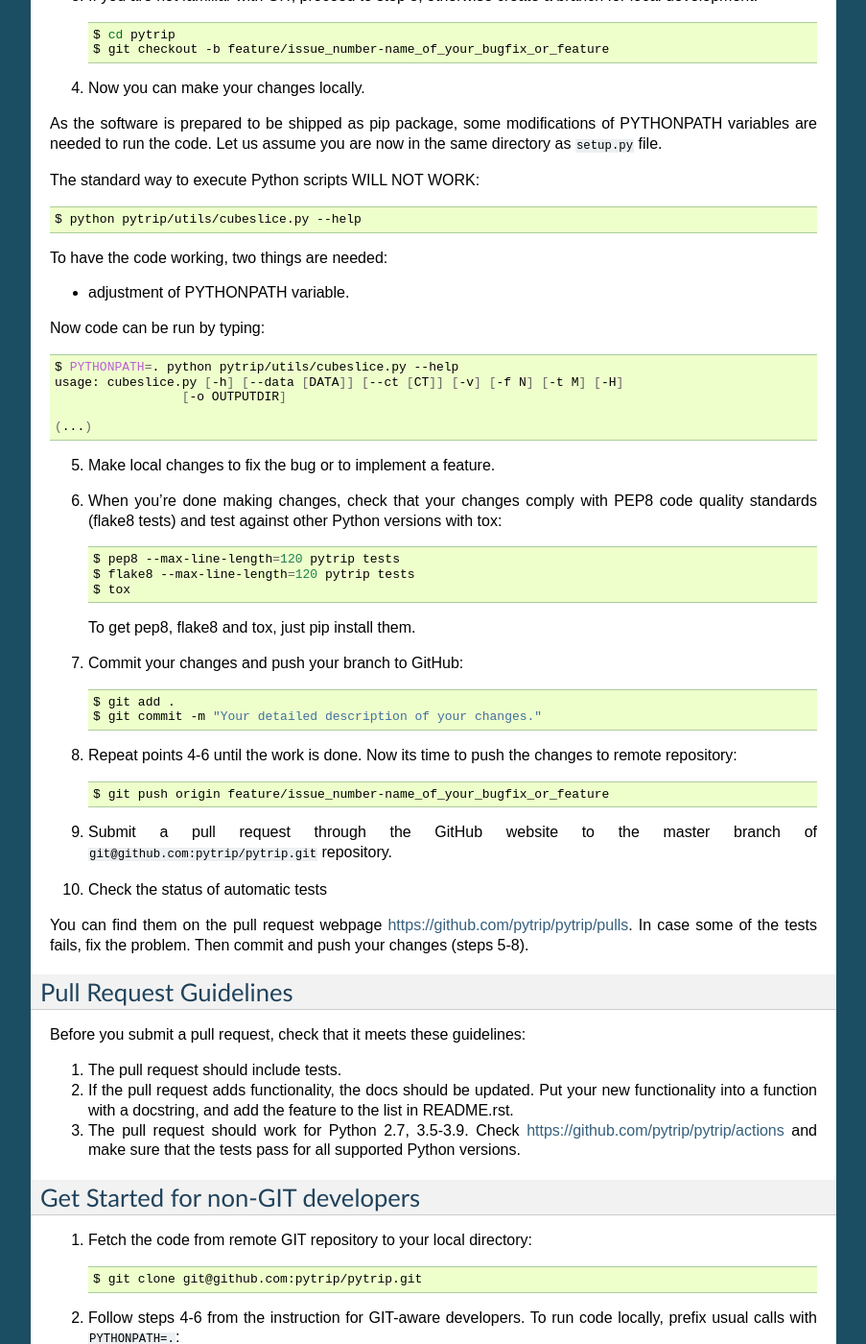
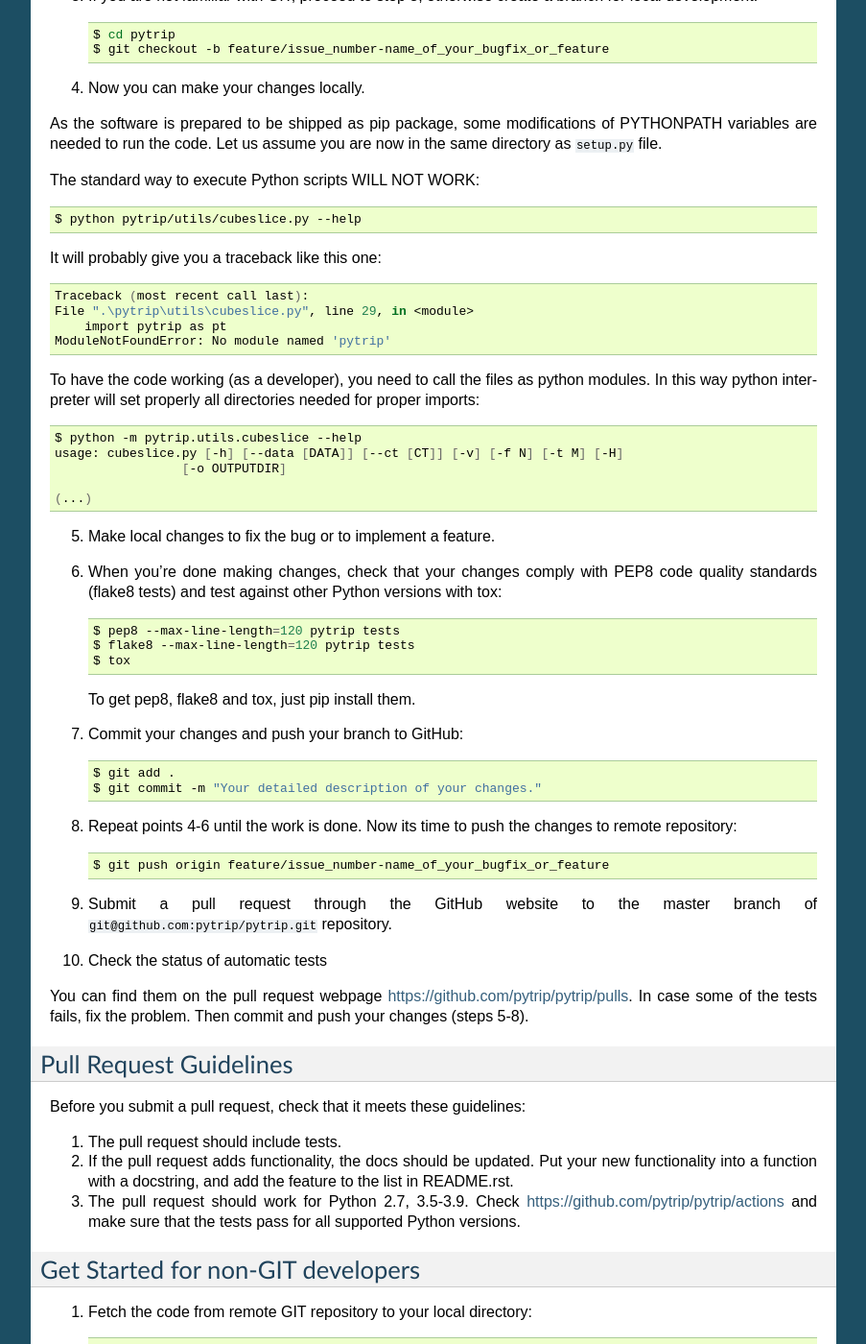
Before and after one commit to pytrip/pytrip, a Sphinx documentation site: the page built from docs/contributing.rst, in a window 1280 px wide and 1400 px high, scrolled down 1236 px. Shown: the whole window at 96% size, without its empty margins (198-1101 px from the left). Built offline with Sphinx 7.4.7, drawn with Linux system fonts in a browser that asks for light colours; pages that are not in the unit, such as notebooks, are missing from menus; some of the changed text lies outside the part shown.

Commit message:
python3.5 fix

```diff
--- a/docs/contributing.rst
+++ b/docs/contributing.rst
@@ -81,13 +81,17 @@ The standard way to execute Python scripts WILL NOT WORK::
 
    $ python pytrip/utils/cubeslice.py --help
 
-To have the code working, two things are needed:
+It will probably give you a traceback like this one::
 
-* adjustment of PYTHONPATH variable.
+    Traceback (most recent call last):
+    File ".\pytrip\utils\cubeslice.py", line 29, in <module>
+        import pytrip as pt
+    ModuleNotFoundError: No module named 'pytrip'
 
-Now code can be run by typing::
+To have the code working (as a developer), you need to call the files as python modules.
+In this way python interpreter will set properly all directories needed for proper imports::
 
-   $ PYTHONPATH=. python pytrip/utils/cubeslice.py --help
+   $ python -m pytrip.utils.cubeslice --help
    usage: cubeslice.py [-h] [--data [DATA]] [--ct [CT]] [-v] [-f N] [-t M] [-H]
                     [-o OUTPUTDIR]
 
@@ -143,7 +147,7 @@ Get Started for non-GIT developers
 
 2. Follow steps 4-6 from the instruction for GIT-aware developers. To run code locally, prefix usual calls with ``PYTHONPATH=.``::
 
-   $ PYTHONPATH=. python pytrip/utils/cubeslice.py --help
+   $ python -m pytrip.utils.cubeslice --help
    usage: cubeslice.py [-h] [--data [DATA]] [--ct [CT]] [-v] [-f N] [-t M] [-H]
                     [-o OUTPUTDIR]
 
@@ -166,7 +170,7 @@ To run full tests type::
 
 To run only a single test type::
 
-   $ PYTHONPATH=. python tests/test_file_to_run.py
+   $ python -m pytest tests/test_file_to_run.py
 
 .. _`bugs`: https://github.com/pytrip/pytrip/issues
 .. _`features`: https://github.com/pytrip/pytrip/issues
```
Also changed, not shown: docs/technical.rst (+0 -8 lines), 1 other file.
